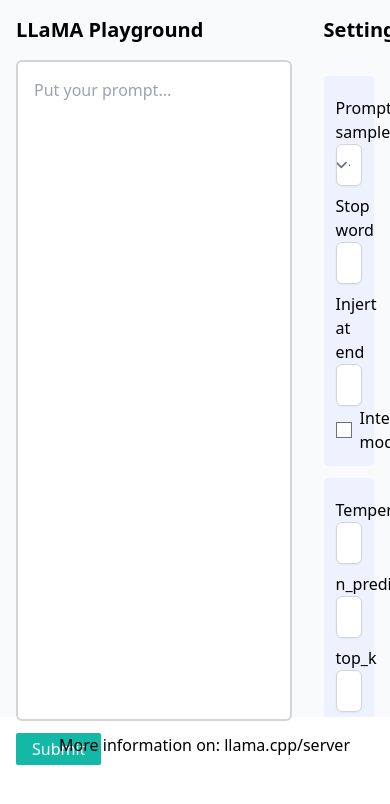
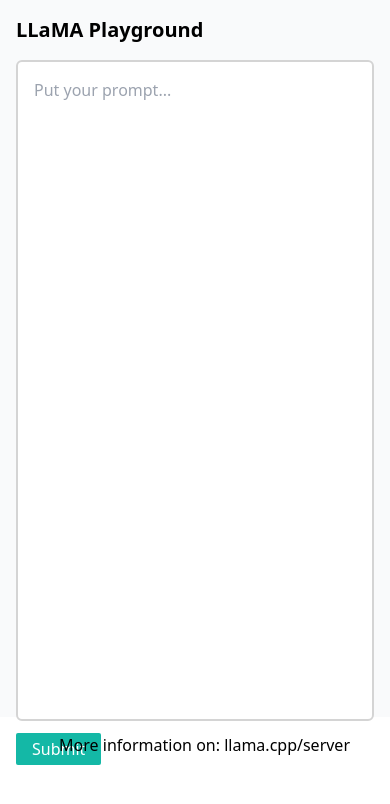
Before and after one commit to hwpoison/llama-server-playground, a Vue app: page / in a window 390 px wide. Shown: the top 804 px of the page. Built offline with nearby package versions, Linux system fonts and the light colour scheme.

Commit message:
stop completion, completion mode

```diff
--- a/index.html
+++ b/index.html
@@ -8,7 +8,7 @@
     <title>LLaMA Playground</title>
   </head>
   <body>
-    <div id="app" style="height:100%"></div>
+    <div id="app"></div>
     <script type="module" src="/src/main.ts"></script>
     <script src="https://cdnjs.cloudflare.com/ajax/libs/flowbite/1.6.5/flowbite.min.js"></script>
   </body>
--- a/src/App.vue
+++ b/src/App.vue
@@ -1,16 +1,15 @@
-<script setup lang="ts">
-import Playground from './components/Playground.vue'
-console.log("[<>] llama-playground initialized.")
-</script>
-
 <template>
   <Playground/>
 </template>
+<script setup lang="ts">
+  import Playground from './components/Playground.vue'
+  console.log("[<>] llama-playground initialized.")
+</script>
 
 <style>
-
-.h-screen {
-height: 100%
+body{
+    width:100%;
+    overflow-x:hidden;
+    overflow-y:hidden;
 }
-
 </style>
--- a/src/components/Playground.vue
+++ b/src/components/Playground.vue
@@ -1,28 +1,26 @@
 <template>
-  <div  class="lg:h-[91vh] h-[85vh] cursor-default"
-  @keyup.ctrl.enter="getStreamCompletion()"
+  <div  class="inset-0 lg:h-[91vh] h-[85vh] cursor-default"
+  @keyup.ctrl.enter="startCompletion()"
   @keyup.alt.c="stopCompletion()"
   @keyup.alt.l="clearAll()"
   >
-
-
-    <div class="flex h-full">
+    <div class="flex h-full ">
       <div class="flex-grow w-full h-full pb-10 bg-gray-50 p-4">
-        <h2 class="flex justify-start text-xl font-bold mb-4">LLaMA Playground<div :class="{ 'hidden' : !completing }"><svg fill="rgb(20 184 166)" width="24" height="24" viewBox="0 0 24 24" xmlns="http://www.w3.org/2000/svg"><circle class="spinner_I8Q1" cx="4" cy="12" r="1.5"/><circle class="spinner_I8Q1 spinner_vrS7" cx="12" cy="12" r="3"/><circle class="spinner_I8Q1"  cx="20" cy="12" r="1.5"/></svg></div></h2>
+        <h2 class="flex justify-start text-xl font-bold mb-4">LLaMA Playground<div :class="{ 'hidden' : !completionInProgress }"><svg fill="rgb(20 184 166)" width="24" height="24" viewBox="0 0 24 24" xmlns="http://www.w3.org/2000/svg"><circle class="spinner_I8Q1" cx="4" cy="12" r="1.5"/><circle class="spinner_I8Q1 spinner_vrS7" cx="12" cy="12" r="3"/><circle class="spinner_I8Q1"  cx="20" cy="12" r="1.5"/></svg></div></h2>
 
         <!-- Prompt Area -->
         <textarea ref="promptBoxArea" v-model="promptBoxContent" class="w-full h-full resize-none p-4 border-2 rounded-md border-neutral-300 outline-none" placeholder="Put your prompt..."></textarea>
       </div>
 
       <!-- Settings panel -->
-      <div class="w-1/4 p-4 bg-gray-50  overflow-auto ">
+      <div class="w-1/4 p-4 bg-gray-50 overflow-y-scroll hidden md:block ">
         <h2 class="text-xl font-bold mb-4">Settings</h2>
+        <div class="">
+          <div class="bg-indigo-50 rounded-lg p-3">
 
-        <div class="pt-4">
-          <div class="bg-indigo-50 rounded p-3">
             <!-- Preset select -->
             <h1 class="font-light pt-2">Prompt samples</h1>
-            <select class="w-4/5   block w-full py-2 px-3 border border-gray-300 rounded-md shadow-sm focus:outline-none w- focus:ring-indigo-500" @change="handlePresets($event)">
+            <select class="w-4/5   block w-full py-2 px-3 border border-gray-300 rounded-md shadow-sm focus:outline-none w- focus:ring-indigo-500" @change="promptSamples($event)">
               <option v-for="value, key in samplePrompts" :value="value.value" :key="value.value">{{ key }}</option>
             </select>
             <h1 class="font-light pt-2">Stop word</h1>
@@ -34,14 +32,15 @@
             <input data-popover-target="p_injert_end" v-model="p_injertion_end" type="text" class="block w-full py-2 px-3 border border-gray-300 rounded-md shadow-sm w-4/5 focus:outline-none focus:ring-indigo-500">
 
             <PopOver target="p_interactive_mode" title="Interactive mode" message="The completion stops when a stop word is detected."></PopOver>
-            <div data-popover-target="p_interactive_mode" class="flex items-center">
-              <input   type="checkbox" v-model="p_interactive" id="checkbox" class="form-checkbox  text-indigo-500 h-4 w-4">
+            <div data-popover-target="p_interactive_mode" class="flex items-center pt-3 ">
+              <input type="checkbox" v-model="p_interactive" id="checkbox" class="form-checkbox  text-indigo-500 h-4 w-4">
               <label for="checkbox" class="align-middle ml-2">Interactive mode</label>
             </div>
           </div>
         </div>
+
         <div class="py-3">
-          <div class="bg-indigo-50  rounded p-3">
+          <div class="bg-indigo-50  rounded-lg p-3">
             <!-- temperature -->
             <h1 class="font-light pt-2">Temperature</h1>
             <PopOver target="n_p_temperature" title="Temperature" message="Control the randomness or creativity."></PopOver>
@@ -79,23 +78,20 @@
         </div>
       </div>
     </div>
-
-
   </div>
 
   <div class="flex">
     <div class="flex p-2 pt-4 pl-4">
       <!-- Botón Submit en la parte inferior -->
       <button class="bg-teal-500 hover:bg-teal-700 duration-300 text-white font-light py-1 px-4 rounded-sm focus:outline-none focus:ring-2 focus:ring-blue-500"
-        :class="{ 'opacity-50': completing }"
-        @click="completing ? stopCompletion() : getStreamCompletion()">
-        {{ completing ? "Cancel" : "Submit" }}
-
+      :class="{ 'opacity-50': completionInProgress }"
+      @click="completionInProgress ? stopCompletion() : startCompletion()">
+      {{ completionInProgress ? "Cancel" : "Submit" }}
       </button>
+      <p class="pl-4 align-middle text-red-600" :class="{ 'visible': errorMessage }"> {{ errorMessage }} </p>
     </div>
     <p class="absolute mt-4 right-10">More information on: <a href="https://github.com/ggerganov/llama.cpp/tree/master/examples/server" target="_blank">llama.cpp/server</a></p>
   </div>
-
 </template>
 
 <script>
@@ -109,33 +105,52 @@
     PopOver
   },
   setup(props){
+
     const promptBoxContent = ref("")
     const promptBoxArea = ref()
-    const completing = ref(false);
+    const completionInProgress = ref(false);
+    const errorMessage = ref("")
 
     // parameters
-    const p_batch_size = ref(128)
+    const p_batch_size = ref(512)
     const p_temperature = ref(0.1)
     const p_top_k = ref(40)
     const p_top_p = ref(0.9)
     const p_n_keep = ref(0)
-    const p_n_predict = ref(20)
+    const p_n_predict = ref(70)
     const p_as_loop = ref(true)
     const p_stop_words = ref("### Human:")
+    const p_injertion_end = ref("### Human:")
     const p_interactive = ref(false)
-    const p_injertion_end = ref("### Human:")
-    const p_threads = ref(4)
-    const switchGeneratingMode = () => {
-        promptBoxArea.value.disabled = !promptBoxArea.value.disabled
-        completing.value = !completing.value
+    const p_threads = ref(2)
+
+
+    const completionModeOn = () => {
+        promptBoxArea.value.disabled = true
+        completionInProgress.value = true
     }
 
-    const stopCompletion = ()=>{
-      if(completing.value){
-        switchGeneratingMode()
-        console.info("[!] Completion stopped")
-      }else{
+    const completionModeOff = () => {
+        promptBoxArea.value.disabled = false
+        completionInProgress.value = false
+    }
+
+    async function stopCompletion() {
+      if(!completionInProgress.value){
         console.info("[?] No completion in progress.")
+        return false
+      }
+
+      try {
+        console.info("[!] Sending stop signal")
+        const response = await fetch('/next-token?stop=true', { method:'GET'})
+        if(response?.ok){
+          console.log("[!] Completion stopped by user")
+          completionModeOff()
+        }
+      } catch(error) {
+        console.error("[x] Error requesting stop:", error)
+        return false
       }
     }
 
@@ -147,19 +162,34 @@
     const clearAll = ()=> {
       promptBoxContent.value = ""
     }
+
     const splitSequence = (input) => {
       const words = input.length>0?input.split(','):[]
       return words;
     }
 
-    const handlePresets = (event) => {
+    const promptSamples = (event) => {
       const presetKey = event.target.value
       console.log("[!] Selected preset prompt", presetKey)
+      promptBoxContent.value = samplePrompts[presetKey]
+    }
 
-      promptBoxContent.value = samplePrompts[presetKey]
+    async function fetchNextToken() {
+      try {
+        const response = await fetch('/api/next-token', { method: 'GET' });
+        if (!response?.ok) {
+          console.error("[x] Error fetching next token:", response);
+          return null;
+        }
+        return await response.json();
+      } catch (error) {
+        console.error("[x] Error:", error);
+        return null;
+      }
+    }
 
-    }
-    async function getStreamCompletion () {
+    async function startCompletion () {
+      errorMessage.value = ''
       const data = {
         prompt:promptBoxContent.value,
         batch_size: p_batch_size.value,
@@ -176,50 +206,56 @@
       if(p_interactive.value){
         data.stop = splitSequence(p_stop_words.value)
       }
-      switchGeneratingMode()
+
       try {
         console.info("[!] Sending Prompt...", data)
         const response = await fetch('/api/completion', { method:'POST', body: JSON.stringify(data) })
+        if(response?.ok){
+          completionInProgress.value = true
+          completionModeOn()
+        }else{
+          console.error("[x] Bad request:", response, data)
+          errorMessage.value = response.statusText
+        }
       } catch(error){
-        console.error("[x] Error requesting completion.")
+        console.error("[x] Error requesting completion:", error)
+        errorMessage.value = error
         return false
       }
-      console.info("[!] Completing in progress...")
 
-      while(completing.value){
-        try {
-          const response = await fetch('/api/next-token', {method:'GET'})
-          if(response?.ok){
-            const result =  await response.json();
+      console.info("[!] Completion in progress...")
+      while(completionInProgress.value){
+          const result = await fetchNextToken()
+          if(!result){
+            completionModeOff()
+            return false
+          }
           promptBoxContent.value += result.content
-            scrollTextAreaToBottom()
+
           // Check prompt stream stop
           if(result.stop){
-              switchGeneratingMode()
+            completionModeOff()
             console.info("[!] Completion finished.")
             if(p_interactive.value){
               promptBoxContent.value += p_injertion_end.value
             }
             promptBoxArea.value.focus()
-              break;
-            }
-          }else{
-              console.error("[x] Error on token-streaming caused by:", response.statusText)
-              break;
-          }
-        } catch(error){
-          console.error("[x] Error:", error)
-          break;
+            return true
           }
       }
     }
 
     return {
-      getStreamCompletion,
+      startCompletion,
       promptBoxContent,
       promptBoxArea,
-      completing,
+      completionInProgress,
       samplePrompts,
+      promptSamples,
+      stopCompletion,
+      clearAll,
+      errorMessage,
+
       // Parameters
       p_batch_size,
       p_temperature,
@@ -232,14 +268,25 @@
       p_stop_words,
       p_interactive,
       p_interactive,
-      p_injertion_end,
-      handlePresets,
-      stopCompletion,
-      clearAll
+      p_injertion_end
     }
   }
 }
 </script>
 <style>
-.spinner_I8Q1{animation:spinner_qhi1 .75s linear infinite}.spinner_vrS7{animation-delay:-.375s}@keyframes spinner_qhi1{0%,100%{r:1.5px}50%{r:3px}}
+.spinner_I8Q1{
+  animation:spinner_qhi1 .75s linear infinite
+}
+.spinner_vrS7{
+  animation-delay:-.375s
+}
+@keyframes spinner_qhi1{
+  0%,
+  100%{
+    r:1.5px
+  }
+  50%{
+    r:3px
+  }
+}
 </style>
--- a/src/utils/samplePrompts.ts
+++ b/src/utils/samplePrompts.ts
@@ -5,7 +5,7 @@
     "Default":"Hello World, how are",
     "Text Translation":"Spanish:La Tierra (del latín Terra,17​ deidad romana equivalente a Gea, diosa griega de la feminidad y la fecundidad) es un planeta del sistema solar que gira alrededor de su estrella —el Sol— en la tercera órbita más interna. Es el más denso y el quinto mayor de los ocho planetas del sistema solar. También es el mayor de los cuatro terrestres o rocosos.\n\nEnglish:",
     "Chat Style":"This is a chat between a human and assistant\n### Human:Hello.\n### Assistant:Hello Human\n### Human:",
-    "Summarization":"Text:\n\n\ntldr:"
+    "Summarization":"Text:Apollo 11 (July 16–24, 1969) was the American spaceflight that first landed humans on the Moon. Commander Neil Armstrong and lunar module pilot Buzz Aldrin landed the Apollo Lunar Module Eagle on July 20, 1969, at 20:17 UTC, and Armstrong became the first person to step onto the Moon's surface six hours and 39 minutes later, on July 21 at 02:56 UTC. Aldrin joined him 19 minutes later, and they spent about two and a quarter hours together exploring the site they had named Tranquility Base upon landing. Armstrong and Aldrin collected 47.5 pounds (21.5 kg) of lunar material to bring back to Earth as pilot Michael Collins flew the Command Module Columbia in lunar orbit, and were on the Moon's surface for 21 hours, 36 minutes before lifting off to rejoin Columbia.\n\n\ntldr:",
 }
 
 
```
Lines whose indentation alone changed are shown as unchanged.
